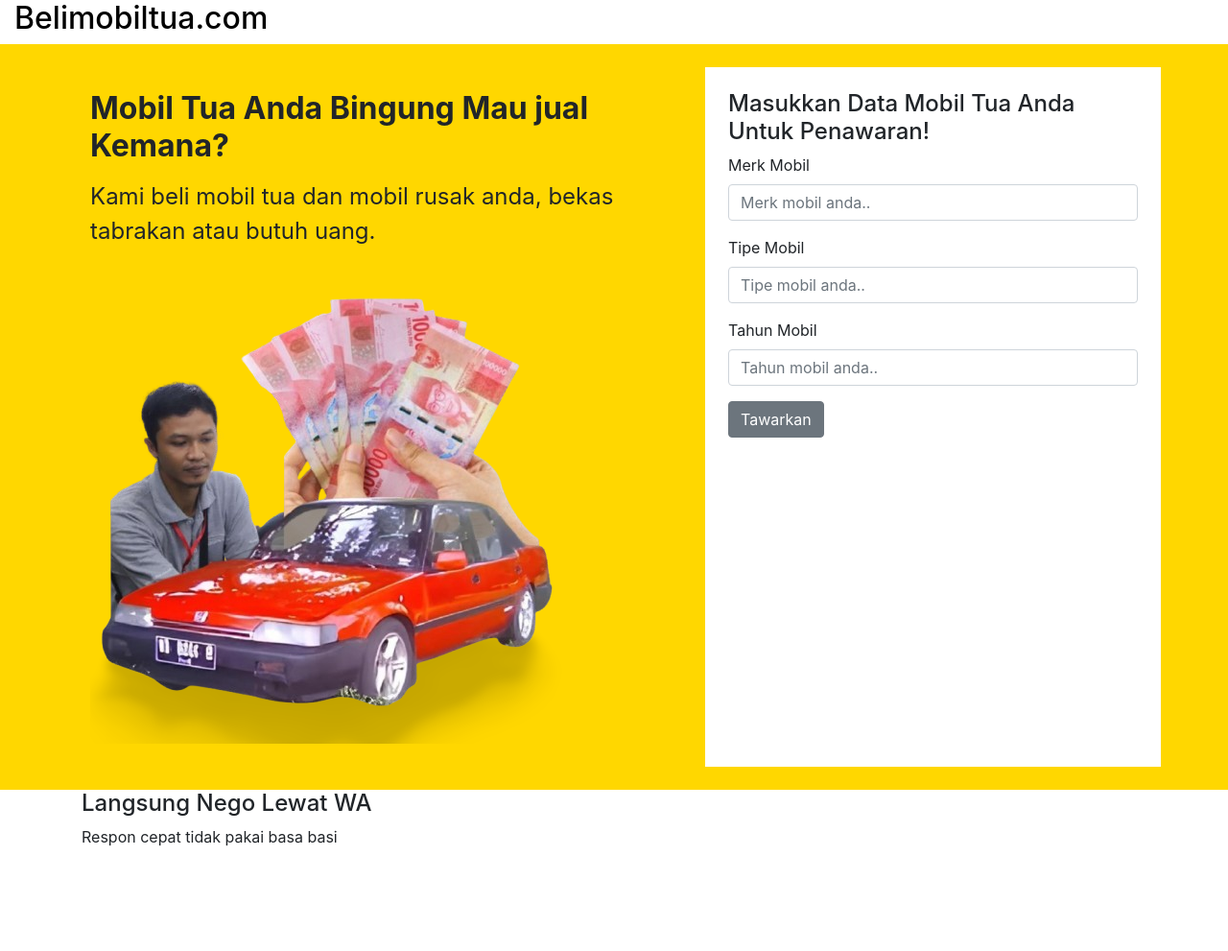
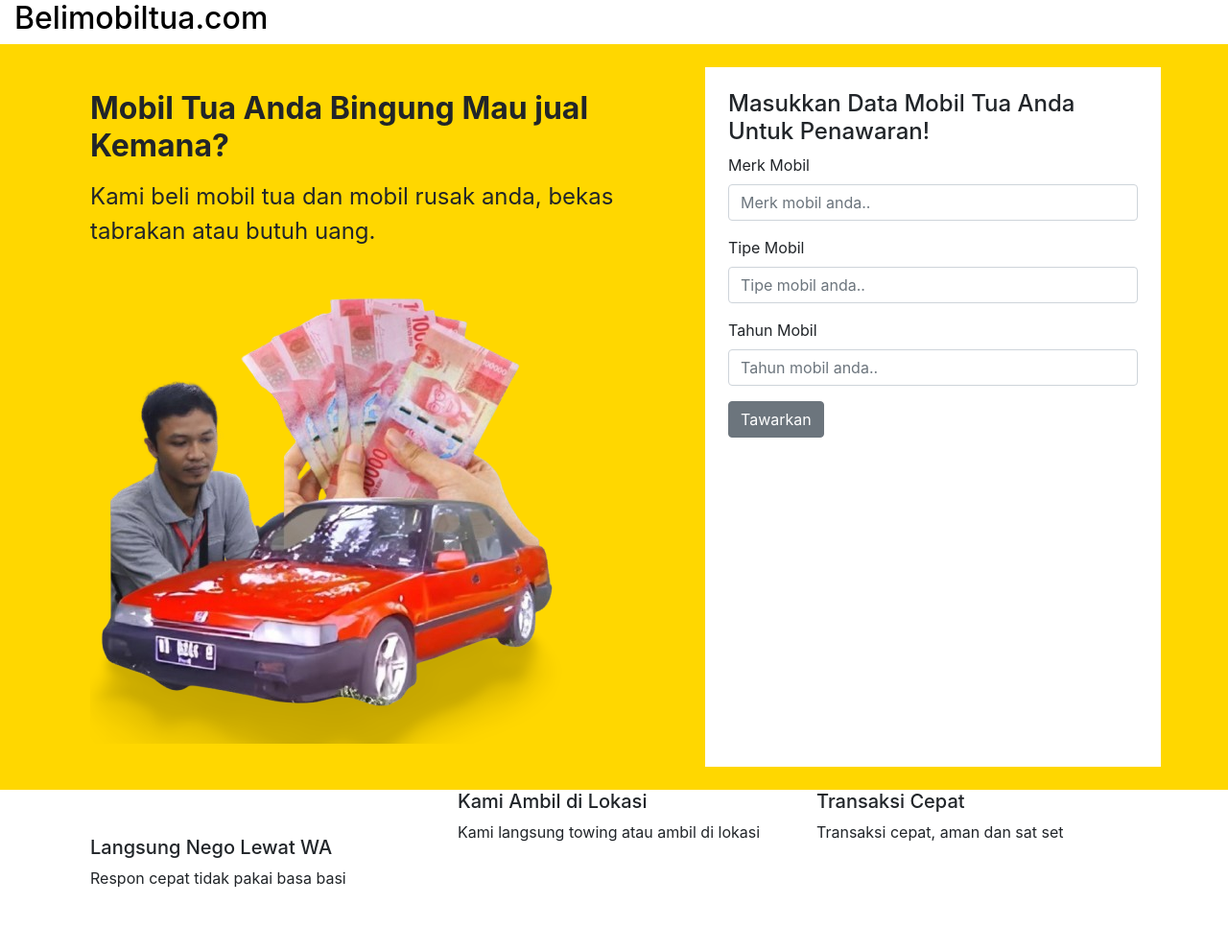
Before and after one commit to kemtol/belimobiltua, a Jekyll site: the page built from index.html, in a window 1280 px wide. Shown: the whole page at 96% size. Built offline with Jekyll 4.4.1, drawn with Linux system fonts in a browser that asks for light colours; before the commit the page ends 900 px from its top, so only the background shows below that.

Commit message:
enhance three-step section with additional content for improved user clarity

```diff
--- a/_layouts/default.html
+++ b/_layouts/default.html
@@ -73,12 +73,19 @@
     <div id="threeStep">
       <div class="container">
         <div class="row">
-          <div class="col-lg">
-            <h4>Langsung Nego Lewat WA</h4>
+          <div class="col-lg col-lg mt-4 mb-4 p-4">
+            <h5>Langsung Nego Lewat WA</h5>
             <p>Respon cepat tidak pakai basa basi</p>
           </div>
-          <div class="col-lg"></div>
-          <div class="col-lg"></div>
+          <div class="col-lg">
+            <h5>Kami Ambil di Lokasi</h5>
+            <p>Kami langsung towing atau ambil di lokasi</p>
+
+          </div>
+          <div class="col-lg">
+            <h5>Transaksi Cepat</h5>
+            <p>Transaksi cepat, aman dan sat set</p>
+          </div>
         </div>
       </div>
 
```
